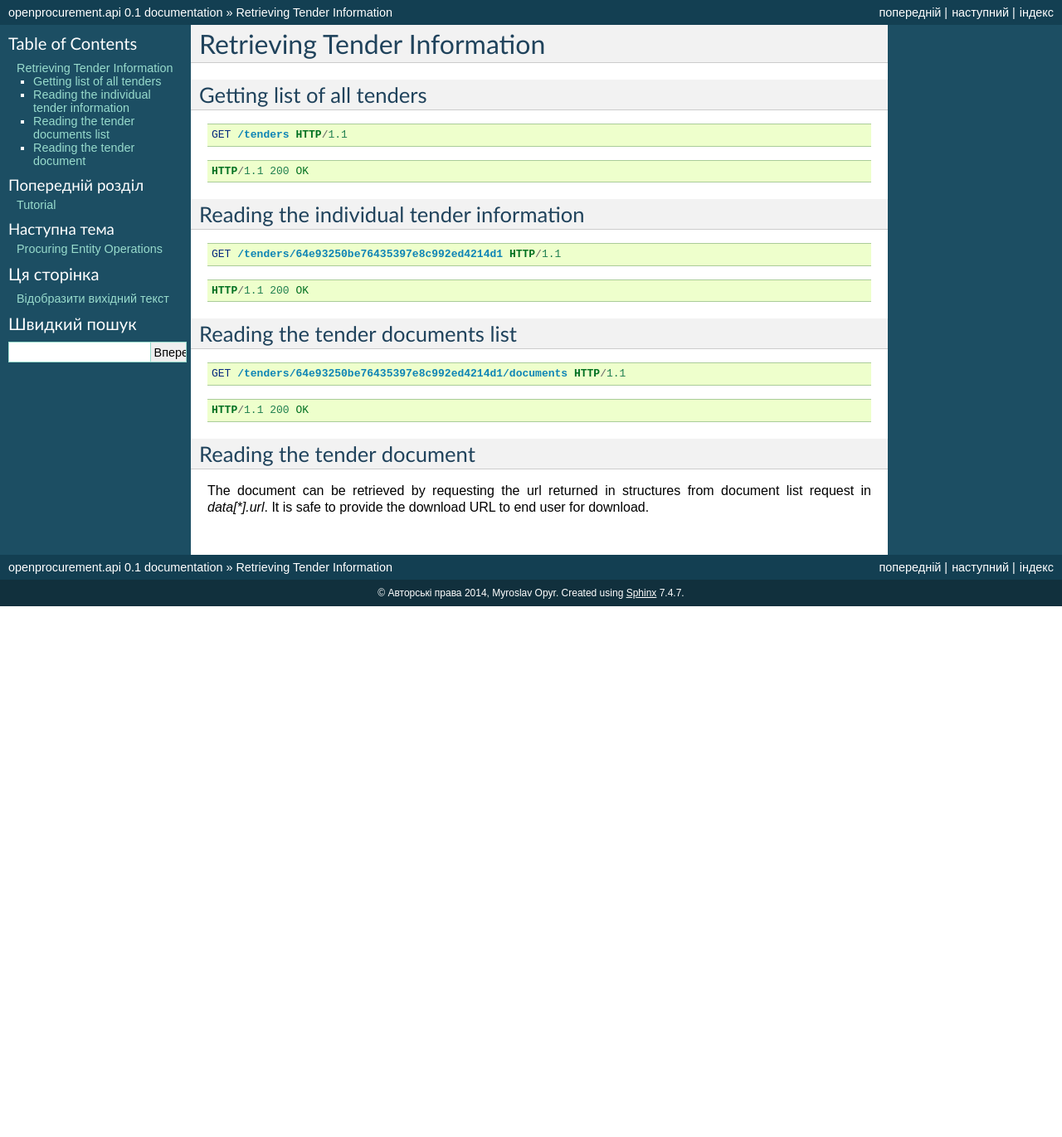
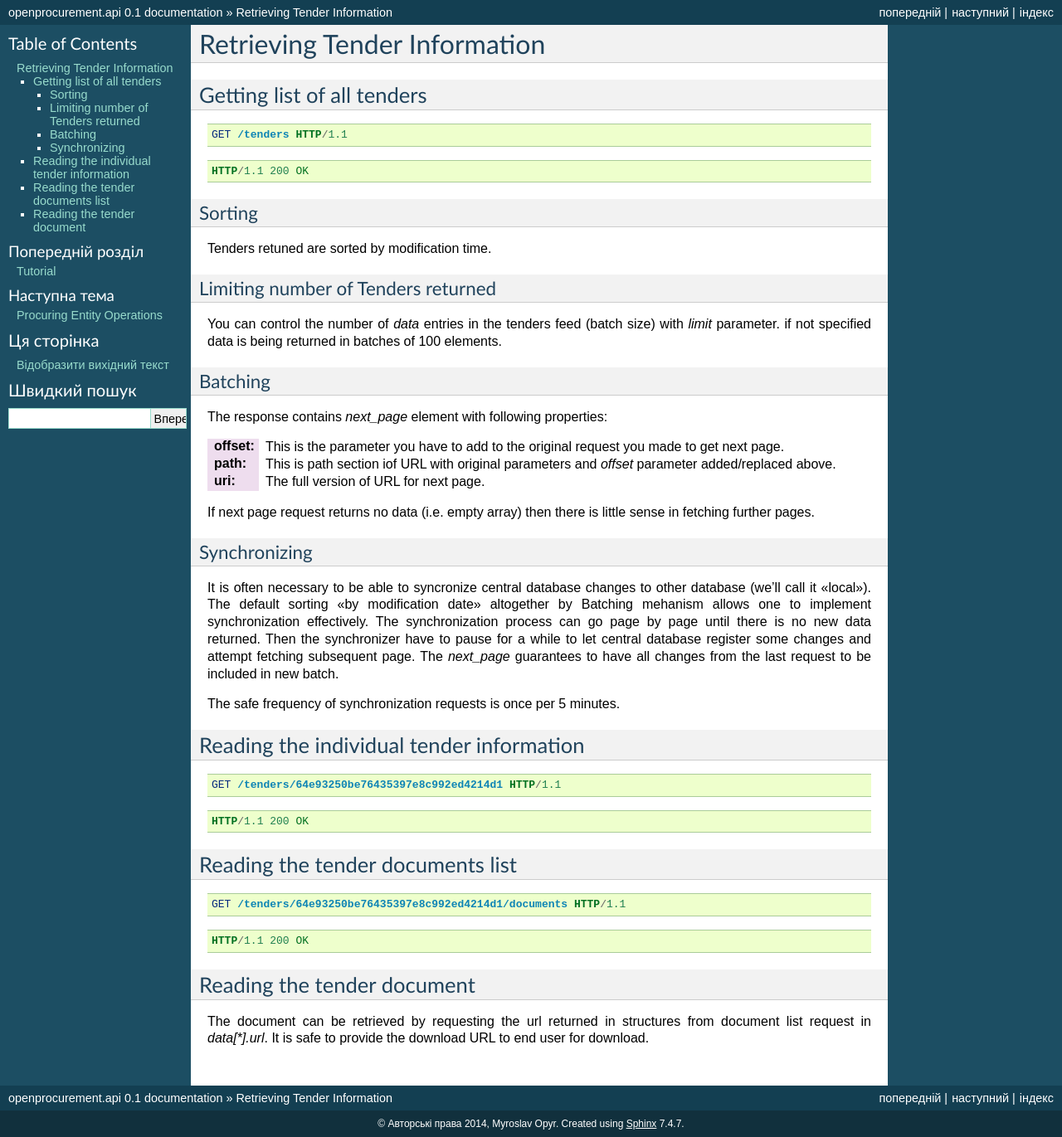
Before and after one commit to openprocurement/openprocurement.api, a Sphinx documentation site: the page built from docs/source/tenders.rst, in a window 1280 px wide. Shown: the whole page at 83% size. Built offline with Sphinx 7.4.7, drawn with Linux system fonts in a browser that asks for light colours; before the commit the page ends 900 px from its top, so only the background shows below that.

Commit message:
Documented API v0.2 default sorting, limiting and batching pagination. a19107906383453, a19107906383466, a19107906383482

```diff
--- a/docs/source/tenders.rst
+++ b/docs/source/tenders.rst
@@ -13,6 +13,50 @@ Getting list of all tenders
 .. sourcecode:: http
 
   HTTP/1.1 200 OK
+
+Sorting
+~~~~~~~
+Tenders retuned are sorted by modification time.
+
+Limiting number of Tenders returned
+~~~~~~~~~~~~~~~~~~~~~~~~~~~~~~~~~~~
+
+You can control the number of `data` entries in the tenders feed (batch
+size) with `limit` parameter.  if not specified data is being returned in
+batches of 100 elements.
+
+Batching
+~~~~~~~~
+
+The response contains `next_page` element with following properties:
+
+:offset:
+    This is the parameter you have to add to the original request you made
+    to get next page.
+
+:path:
+    This is path section iof URL with original parameters and `offset`
+    parameter added/replaced above.
+
+:uri:
+    The full version of URL for next page.
+
+If next page request returns no data (i.e. empty array) then there is little
+sense in fetching further pages.
+
+Synchronizing
+~~~~~~~~~~~~~
+
+It is often necessary to be able to syncronize central database changes to
+other database (we'll call it "local").  The default sorting "by
+modification date" altogether by Batching mehanism allows one to implement
+synchronization effectively.  The synchronization process can go page by
+page until there is no new data returned.  Then the synchronizer have to
+pause for a while to let central database register some changes and attempt
+fetching subsequent page.  The `next_page` guarantees to have all changes
+from the last request to be included in new batch.
+
+The safe frequency of synchronization requests is once per 5 minutes.
 
 Reading the individual tender information
 -----------------------------------------
```
